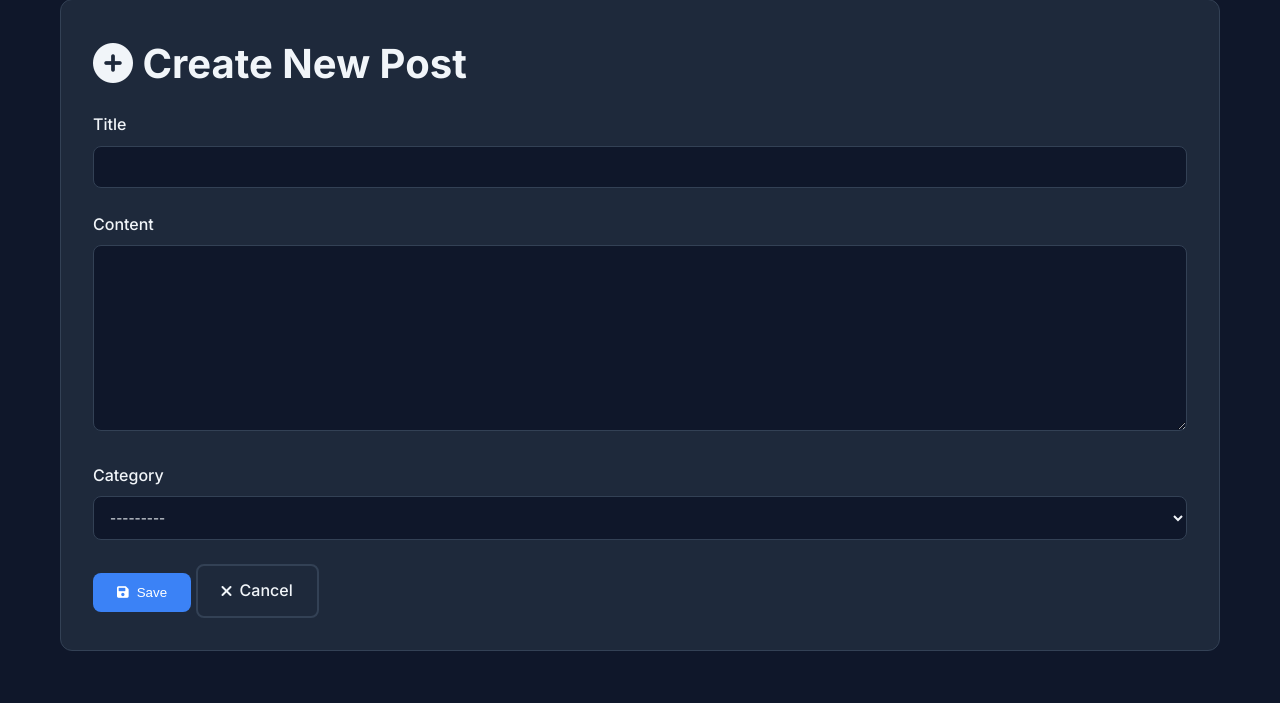
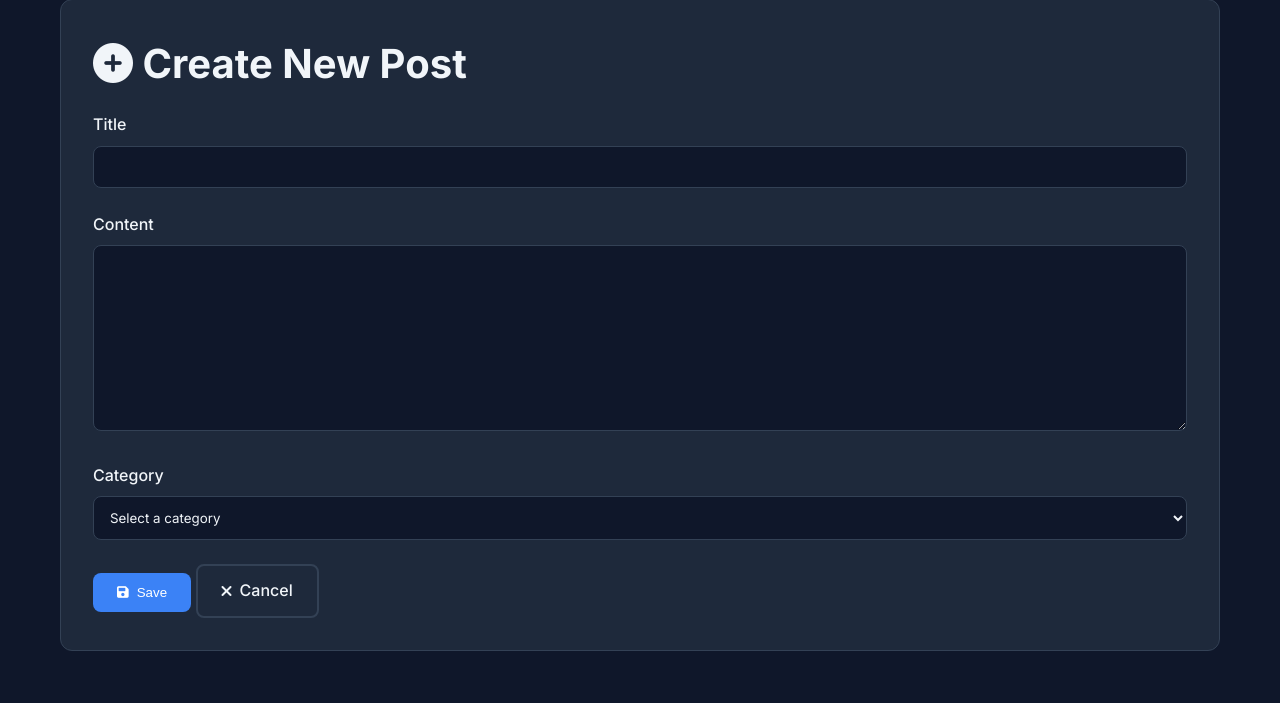
Before and after one commit to sayyedrabeeh/nexus-blog-cbv-, a Django app: page /post/new/ in a window 1280 px wide. Shown: the part 105-808 px from the top of the page. Run offline with Django 5.2, Linux system fonts and the light colour scheme; a user stored in the database is signed in; data comes from the database, SQL or seed files in the repository; both versions use the stored data as it was after the commit.

```diff
--- a/cbv_blog/blog/views.py
+++ b/cbv_blog/blog/views.py
@@ -2,7 +2,7 @@ from django.shortcuts import render, redirect
 from django.contrib.auth import login
 from django.views.generic import ListView,DetailView,CreateView,UpdateView,DeleteView
 from django.contrib.auth.mixins import LoginRequiredMixin
-from.models import Post
+from.models import Post,Category
 from django.urls import reverse_lazy
 from django.contrib.auth.forms import UserCreationForm
 from django.views.generic.edit import FormView
@@ -15,6 +15,8 @@ class postListView(LoginRequiredMixin,ListView):
     context_object_name='posts'
     paginate_by = 5
 
+
+
 class postDetailView(LoginRequiredMixin,DetailView):
     login_url = 'login'
     model=Post
@@ -25,6 +27,10 @@ class postCreateView(LoginRequiredMixin,CreateView):
     model=Post
     fields=['title','content',"category"]
     template_name = 'post_form.html'
+    def get_context_data(self, **kwargs):
+        context = super().get_context_data(**kwargs)
+        context['categories'] = Category.objects.all()
+        return context
 
 class postUpdateView(LoginRequiredMixin,UpdateView):
     login_url = 'login'
--- a/cbv_blog/cbv_blog/settings.py
+++ b/cbv_blog/cbv_blog/settings.py
@@ -38,6 +38,7 @@ INSTALLED_APPS = [
     'django.contrib.messages',
     'django.contrib.staticfiles',
     'blog',
+    'cbv_blog.apps.BlogConfig',
 ]
 
 MIDDLEWARE = [
--- a/cbv_blog/templates/post_form.html
+++ b/cbv_blog/templates/post_form.html
@@ -1,6 +1,8 @@
 {% extends 'base.html' %}
 
-{% block title %}{% if object %}Edit{% else %}Create{% endif %} Post - VisionBlog{% endblock %}
+{% block title %}
+    {% if object %}Edit{% else %}Create{% endif %} Post - VisionBlog
+{% endblock %}
 
 {% block content %}
 <div class="form-container">
@@ -16,6 +18,33 @@
         {% csrf_token %}
 
         {% for field in form %}
+            {% if field.name == 'category' %}
+            <div class="form-group">
+                <label for="{{ field.id_for_label }}">Category</label>
+                <select name="category" id="{{ field.id_for_label }}" class="form-control">
+                    <option value="">Select a category</option>
+
+                    <!-- ✅ Manually added hardcoded options (ensure they exist in DB or handle separately) -->
+                    <option value="1" {% if field.value == "1" %}selected{% endif %}>🚀 Startup</option>
+                    <option value="2" {% if field.value == "2" %}selected{% endif %}>🎨 Design</option>
+                    <option value="3" {% if field.value == "3" %}selected{% endif %}>💻 Coding</option>
+
+                    <!-- ✅ Dynamic categories from DB -->
+                    {% for category in categories %}
+                    <option value="{{ category.id }}"
+                        {% if field.value|stringformat:"s" == category.id|stringformat:"s" %}selected{% endif %}>
+                        {{ category.name }}
+                    </option>
+                    {% endfor %}
+                </select>
+
+                {% if field.errors %}
+                <div class="error-feedback">
+                    <i class="fas fa-exclamation-circle"></i> {{ field.errors }}
+                </div>
+                {% endif %}
+            </div>
+            {% else %}
             <div class="form-group">
                 <label for="{{ field.id_for_label }}">{{ field.label }}</label>
                 {{ field }}
@@ -25,6 +54,7 @@
                 </div>
                 {% endif %}
             </div>
+            {% endif %}
         {% endfor %}
 
         <div class="form-actions">
```
Also changed, not shown: cbv_blog/blog/models.py (line endings or trailing spaces), cbv_blog/db.sqlite3. Lines whose indentation alone changed are shown as unchanged.
